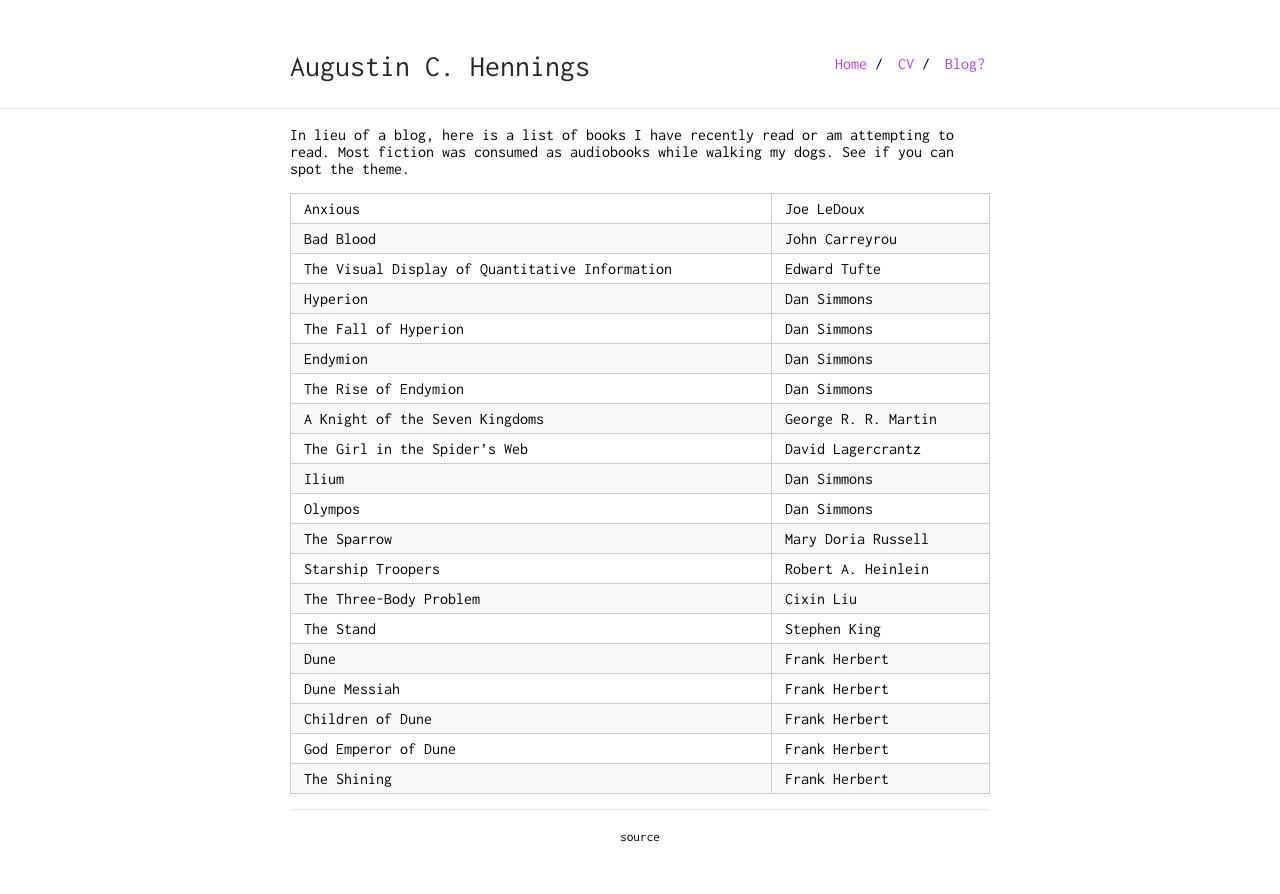
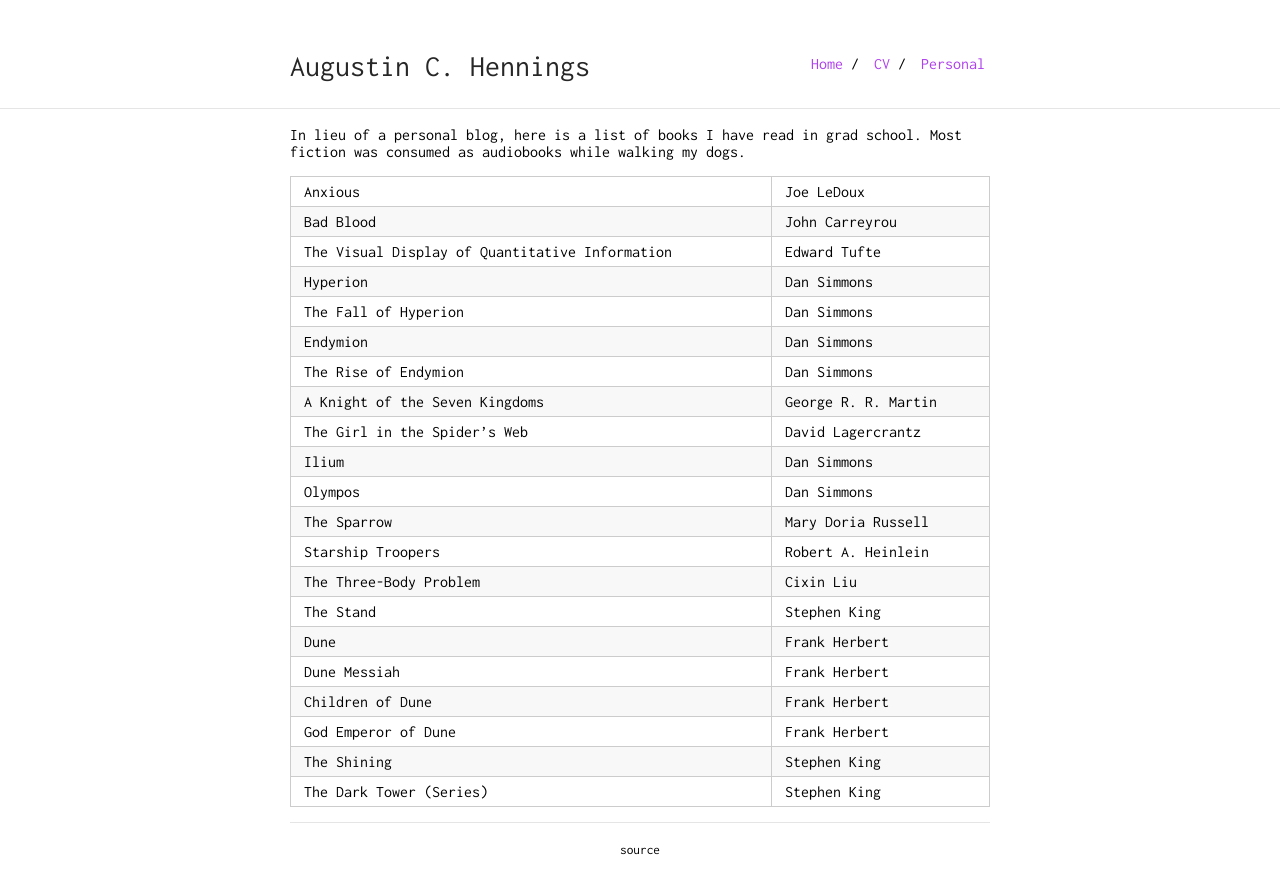
Before and after one commit to achennings/achennings.github.io, a Jekyll site: the page built from blog.md, in a window 1280 px wide. Shown: the top 894 px of the page. Built offline with Jekyll 4.4.1, drawn with Linux system fonts in a browser that asks for light colours.

Commit message:
remove blog?

```diff
--- a/_config.yml
+++ b/_config.yml
@@ -21,5 +21,5 @@ nav:
    link: "index"
  - name: "CV"
    link: "ACHennings_CV.pdf"
- - name: "Blog?"
+ - name: "Personal"
    link: "blog"
--- a/blog.md
+++ b/blog.md
@@ -1,7 +1,7 @@
 ---
 layout: default
 ---
-In lieu of a blog, here is a list of books I have recently read or am attempting to read. Most fiction was consumed as audiobooks while walking my dogs. See if you can spot the theme.
+In lieu of a personal blog, here is a list of books I have read in grad school. Most fiction was consumed as audiobooks while walking my dogs.
 
 |Anxious|Joe LeDoux|
 |Bad Blood|John Carreyrou|
@@ -22,4 +22,5 @@ In lieu of a blog, here is a list of books I have recently read or am attempting
 |Dune Messiah|Frank Herbert|
 |Children of Dune|Frank Herbert|
 |God Emperor of Dune|Frank Herbert|
-|The Shining|Frank Herbert|
+|The Shining|Stephen King|
+|The Dark Tower (Series)| Stephen King|
```
Also changed, not shown: index.md (+2 -0 lines).
